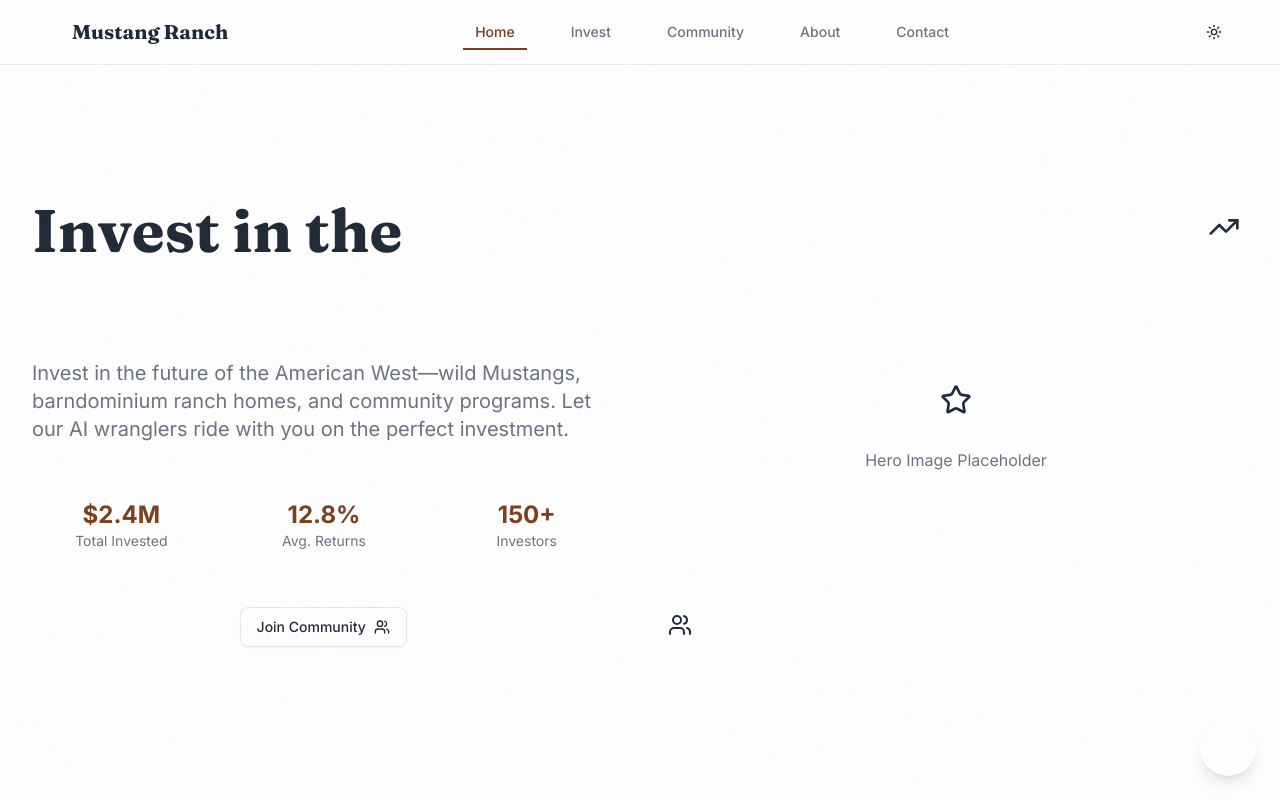
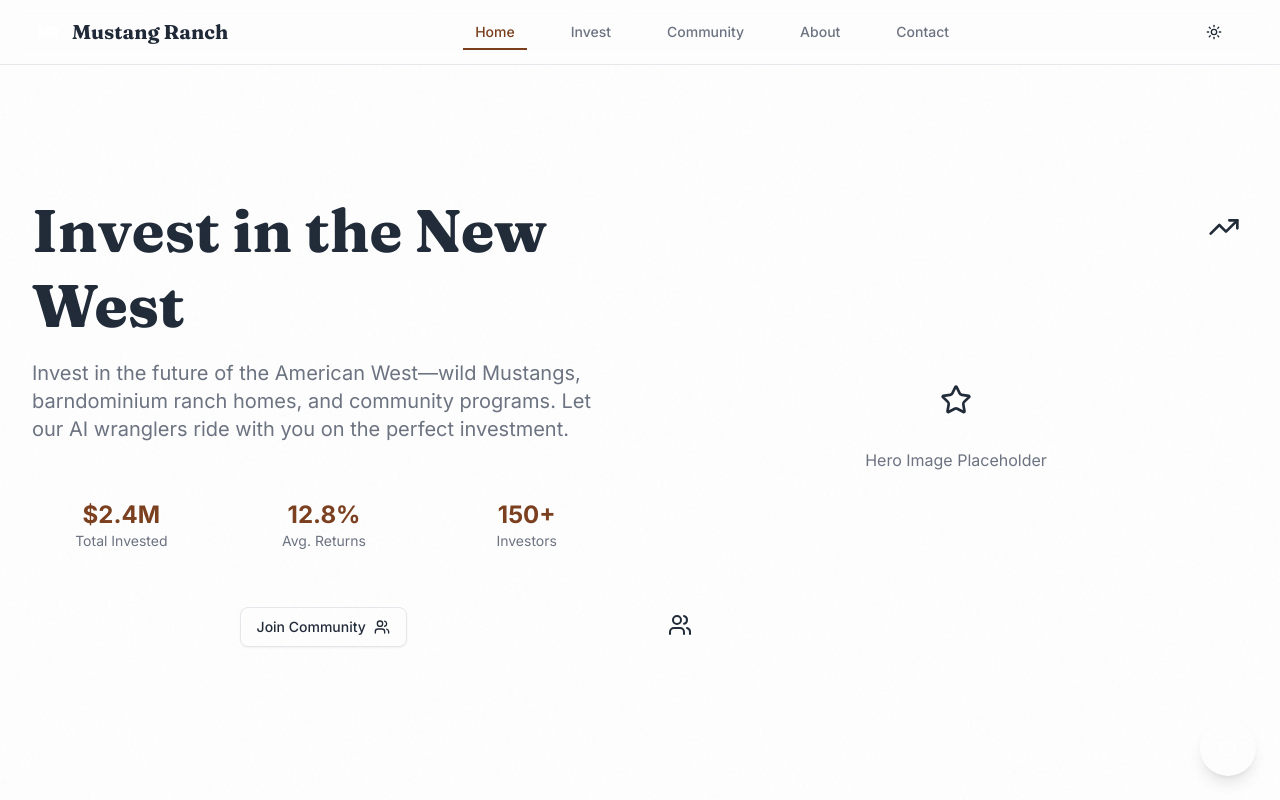
Before and after one commit to srikanthpusthem/mustang-ranch, a Next.js app: page / in a window 1280 px wide. Shown: the top 800 px of the page. Built offline with nearby package versions, Linux system fonts and the light colour scheme.

Commit message:
Fix 'New West' visibility - make it more prominent with mustang color

```diff
--- a/src/components/Hero.tsx
+++ b/src/components/Hero.tsx
@@ -25,7 +25,7 @@ export function Hero() {
                 className="text-4xl lg:text-6xl font-serif font-bold text-foreground leading-tight"
               >
                 Invest in the{" "}
-                <span className="text-transparent bg-clip-text bg-gradient-to-r from-mustang to-sage">
+                <span className="text-mustang font-extrabold">
                   New West
                 </span>
               </motion.h1>
```
